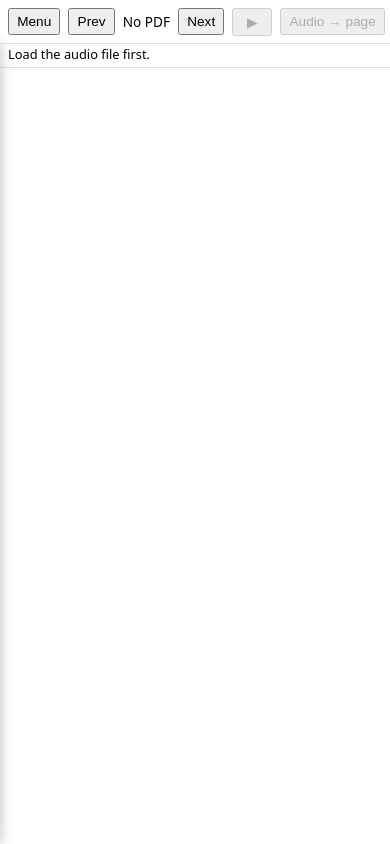
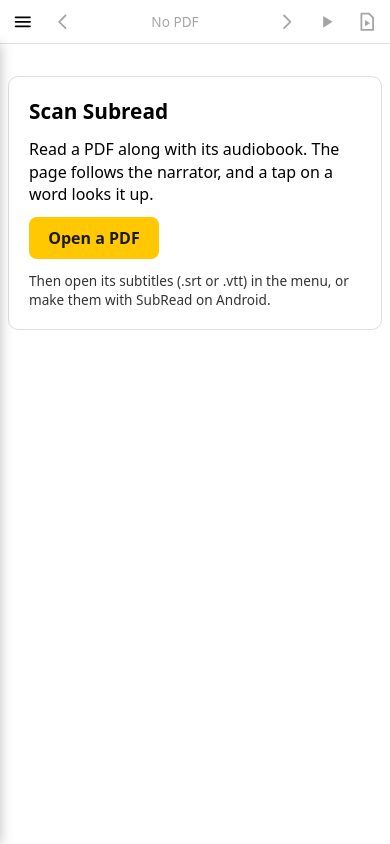
Before and after one commit to equwal/scan-subread, a website built with Vite: page index.html in a window 390 px wide. Built offline with nearby package versions, Linux system fonts and the light colour scheme; what @capacitor/core would draw is missing.

Commit message:
Fit the top bar to a phone, and show a start card
At 360 CSS pixels the top bar was wider than the screen, and the page
scrolled sideways. The bar now has small icon buttons with a label and
a title on each: menu, previous page, the page label, next page, play or
pause, and "move the audio to this page".

With no PDF, the viewer shows a start card: the app name, what the app
does, an "Open a PDF" button that opens the file field of the menu, a
line about the subtitles, and an empty #suite-checklist for a later
change. The arrows and the page label are disabled with no PDF, the
previous arrow on the first page and the next arrow on the last page.
The strip hides the player until a PDF is open, and an empty strip
takes no space.

```diff
--- a/index.html
+++ b/index.html
@@ -8,13 +8,42 @@
   </head>
   <body>
     <header id="topbar">
-      <button id="menu" aria-controls="panel" aria-expanded="false">Menu</button>
-      <button id="prev">Prev</button>
-      <span id="page-label">No PDF</span>
-      <button id="next">Next</button>
-      <button id="play" title="Play or pause the audiobook" disabled>▶</button>
-      <button id="sync-page" title="Move the audio to the first cue on this page" disabled>
-        Audio → page
+      <button
+        id="menu"
+        class="icon"
+        aria-controls="panel"
+        aria-expanded="false"
+        aria-label="Menu"
+        title="Menu"
+      >
+        <svg viewBox="0 0 24 24" aria-hidden="true"><path d="M4 7h16M4 12h16M4 17h16" /></svg>
+      </button>
+      <button id="page-left" class="icon" aria-label="Previous page" title="Previous page" disabled>
+        <svg viewBox="0 0 24 24" aria-hidden="true"><path d="M15 5l-7 7 7 7" /></svg>
+      </button>
+      <button id="page-label" title="Go to a page" disabled>No PDF</button>
+      <button id="page-right" class="icon" aria-label="Next page" title="Next page" disabled>
+        <svg viewBox="0 0 24 24" aria-hidden="true"><path d="M9 5l7 7-7 7" /></svg>
+      </button>
+      <button id="play" class="icon" aria-label="Play" title="Play" disabled>
+        <svg class="i-play" viewBox="0 0 24 24" aria-hidden="true">
+          <path class="solid" d="M8 5.5v13l10.5-6.5z" />
+        </svg>
+        <svg class="i-pause" viewBox="0 0 24 24" aria-hidden="true">
+          <path class="solid" d="M6.5 5h4v14h-4zM13.5 5h4v14h-4z" />
+        </svg>
+      </button>
+      <button
+        id="sync-page"
+        class="icon"
+        aria-label="Move the audio to this page"
+        title="Move the audio to this page"
+        disabled
+      >
+        <svg viewBox="0 0 24 24" aria-hidden="true">
+          <path d="M6 3h8.5L19 7.5V21H6z" />
+          <path class="solid" d="M10 10v7l5.5-3.5z" />
+        </svg>
       </button>
     </header>
 
@@ -99,7 +128,20 @@
 
     <main id="main">
       <div id="viewer">
-        <div id="page">
+        <section id="empty" class="card">
+          <h2>Scan Subread</h2>
+          <p>
+            Read a PDF along with its audiobook. The page follows the narrator, and a tap on a word
+            looks it up.
+          </p>
+          <button id="open-pdf" class="primary">Open a PDF</button>
+          <p class="hint">
+            Then open its subtitles (.srt or .vtt) in the menu, or make them with SubRead on
+            Android.
+          </p>
+          <div id="suite-checklist"></div>
+        </section>
+        <div id="page" hidden>
           <div id="overlay"></div>
         </div>
       </div>
--- a/src/main.ts
+++ b/src/main.ts
@@ -75,12 +75,14 @@
   pauseLookup: el<HTMLInputElement>('pause-lookup'),
   clearCache: el<HTMLButtonElement>('clear-cache'),
   cues: el<HTMLOListElement>('cues'),
-  prev: el<HTMLButtonElement>('prev'),
-  next: el<HTMLButtonElement>('next'),
+  pageLeft: el<HTMLButtonElement>('page-left'),
+  pageRight: el<HTMLButtonElement>('page-right'),
   play: el<HTMLButtonElement>('play'),
   syncPage: el<HTMLButtonElement>('sync-page'),
-  pageLabel: el<HTMLSpanElement>('page-label'),
+  pageLabel: el<HTMLButtonElement>('page-label'),
   viewer: el<HTMLDivElement>('viewer'),
+  empty: el<HTMLElement>('empty'),
+  openPdf: el<HTMLButtonElement>('open-pdf'),
   page: el<HTMLDivElement>('page'),
   overlay: el<HTMLDivElement>('overlay'),
 };
@@ -186,6 +188,8 @@
 
 // --- The PDF ---
 
+ui.openPdf.addEventListener('click', () => ui.pdfFile.click());
+
 ui.pdfFile.addEventListener('change', async () => {
   const file = ui.pdfFile.files?.[0];
   if (!file) return;
@@ -201,6 +205,9 @@
     state.activeCue = -1;
     state.markedCue = -1;
     ui.makeSubs.disabled = false;
+    ui.empty.hidden = true;
+    ui.page.hidden = false;
+    if (state.clock) showPlayerStatus(state.clock);
     say(pdfLoadedText(state.pdf.numPages));
     await showPage(0);
     const saved = await getSrt(bookKey(file));
@@ -457,8 +464,14 @@
 
 function showPlayerStatus(s: ClockState): void {
   ui.play.disabled = s.error === 'no_overlay' || (!isAndroid && s.error === 'no_player');
-  ui.play.textContent = s.playing ? '⏸' : '▶';
-  showPlayer(playerMessage(s, isAndroid));
+  ui.play.classList.toggle('playing', s.playing);
+  const action = s.playing ? 'Pause' : 'Play';
+  if (ui.play.title !== action) {
+    ui.play.title = action;
+    ui.play.setAttribute('aria-label', action);
+  }
+  // Before a PDF is open, the start card tells what to do first.
+  showPlayer(state.pdf ? playerMessage(s, isAndroid) : null);
 }
 
 /** The cue at the position of a clock state, or -1. */
@@ -516,12 +529,22 @@
 
 // --- Page view ---
 
+/** Shows the page label, and enables the arrows that lead to a page. */
+function updateNav(): void {
+  const pdf = state.pdf;
+  const page = state.currentPage;
+  ui.pageLabel.disabled = !pdf;
+  ui.pageLabel.textContent = pdf ? `${page + 1} / ${pdf.numPages}` : 'No PDF';
+  ui.pageLeft.disabled = !pdf || page <= 0;
+  ui.pageRight.disabled = !pdf || page >= pdf.numPages - 1;
+}
+
 async function showPage(index: number): Promise<void> {
   const pdf = state.pdf;
   if (!pdf || index < 0 || index >= pdf.numPages) return;
   const seq = ++state.renderSeq;
   state.currentPage = index;
-  ui.pageLabel.textContent = `${index + 1} / ${pdf.numPages}`;
+  updateNav();
   // Render at device resolution, up to the OCR width, so zoom stays sharp.
   const dpr = window.devicePixelRatio || 1;
   const width = Math.round(Math.min(OCR_WIDTH, Math.max(300, ui.viewer.clientWidth - 16) * dpr));
@@ -551,8 +574,8 @@
   }
 }
 
-ui.prev.addEventListener('click', () => void showPage(state.currentPage - 1));
-ui.next.addEventListener('click', () => void showPage(state.currentPage + 1));
+ui.pageLeft.addEventListener('click', () => void showPage(state.currentPage - 1));
+ui.pageRight.addEventListener('click', () => void showPage(state.currentPage + 1));
 
 // --- Tap on a word ---
 
--- a/src/status.ts
+++ b/src/status.ts
@@ -37,14 +37,15 @@
 
 let lastPlayer = '';
 
-/** Shows the state of the player. */
-export function showPlayer(m: Message): void {
+/** Shows the state of the player. Null hides this part. */
+export function showPlayer(m: Message | null): void {
   // The clock sends a state four times a second. A new link under the
   // finger can lose a tap, so the part changes only when the text changes.
-  const key = `${m.text}|${m.link?.href ?? ''}`;
+  const key = m ? `${m.text}|${m.link?.href ?? ''}` : '';
   if (key === lastPlayer) return;
   lastPlayer = key;
-  fill(player, m);
+  player.hidden = m === null;
+  fill(player, m ?? { text: '' });
 }
 
 /** Shows how far the reading of the pages is. Null hides this part. */
--- a/src/style.css
+++ b/src/style.css
@@ -22,22 +22,86 @@
   overflow: hidden;
 }
 
+/* The top bar fits a phone of 360 CSS pixels: small icon buttons, no text labels. */
 #topbar {
   flex: none;
   box-sizing: border-box;
   height: var(--topbar);
   display: flex;
-  gap: 0.5rem;
+  gap: 2px;
   align-items: center;
-  padding: 0 0.5rem;
+  padding: 0 4px;
   border-bottom: 1px solid #8884;
 }
 
-#page-label {
-  flex: 1;
-  text-align: center;
-  font-size: 0.85rem;
+#topbar button {
+  flex: none;
+  box-sizing: border-box;
+  height: 2.25rem;
+  min-width: 2.25rem;
+  padding: 0 0.3rem;
+  display: inline-flex;
+  align-items: center;
+  justify-content: center;
+  font: inherit;
+  font-size: 0.9rem;
   white-space: nowrap;
+  color: inherit;
+  background: none;
+  border: 1px solid transparent;
+  border-radius: 6px;
+  cursor: pointer;
+}
+
+#topbar button:hover:not(:disabled) {
+  background: #8882;
+}
+
+#topbar button:active:not(:disabled) {
+  background: #8884;
+}
+
+#topbar button:focus-visible {
+  outline: 2px solid Highlight;
+  outline-offset: -2px;
+}
+
+#topbar button:disabled {
+  opacity: 0.35;
+  cursor: default;
+}
+
+#topbar svg {
+  width: 1.35rem;
+  height: 1.35rem;
+  fill: none;
+  stroke: currentColor;
+  stroke-width: 2;
+  stroke-linecap: round;
+  stroke-linejoin: round;
+}
+
+#topbar svg .solid {
+  fill: currentColor;
+  stroke: none;
+}
+
+#play .i-pause,
+#play.playing .i-play {
+  display: none;
+}
+
+#play.playing .i-pause {
+  display: block;
+}
+
+/* The page label takes the free space, and it opens the page jump. */
+#topbar #page-label {
+  flex: 1 1 auto;
+  min-width: 0;
+  overflow: hidden;
+  text-overflow: ellipsis;
+  font-variant-numeric: tabular-nums;
 }
 
 /* The status strip: the player, the reading of the pages, the last event. */
@@ -58,6 +122,11 @@
 
 #strip > * {
   min-width: 0;
+}
+
+/* A strip with no text takes no space. */
+#strip:not(:has(> :not([hidden]):not(:empty))) {
+  display: none;
 }
 
 #strip a {
@@ -217,6 +286,45 @@
   padding: 0.5rem;
 }
 
+/* The start card: what the app does, and how to start. */
+.card {
+  box-sizing: border-box;
+  max-width: 28rem;
+  margin: 1.5rem auto;
+  padding: 1.25rem;
+  display: flex;
+  flex-direction: column;
+  align-items: flex-start;
+  gap: 0.75rem;
+  border: 1px solid #8884;
+  border-radius: 10px;
+  line-height: 1.4;
+}
+
+.card h2 {
+  margin: 0;
+  font-size: 1.3rem;
+}
+
+.card p {
+  margin: 0;
+}
+
+.card button.primary {
+  font: inherit;
+  font-weight: 600;
+  padding: 0.6rem 1.2rem;
+  border-radius: 8px;
+  border: none;
+  color: #1a1a1a;
+  background: rgb(255, 200, 0);
+  cursor: pointer;
+}
+
+#suite-checklist:empty {
+  display: none;
+}
+
 #page {
   position: relative;
   margin: 0 auto;
```
